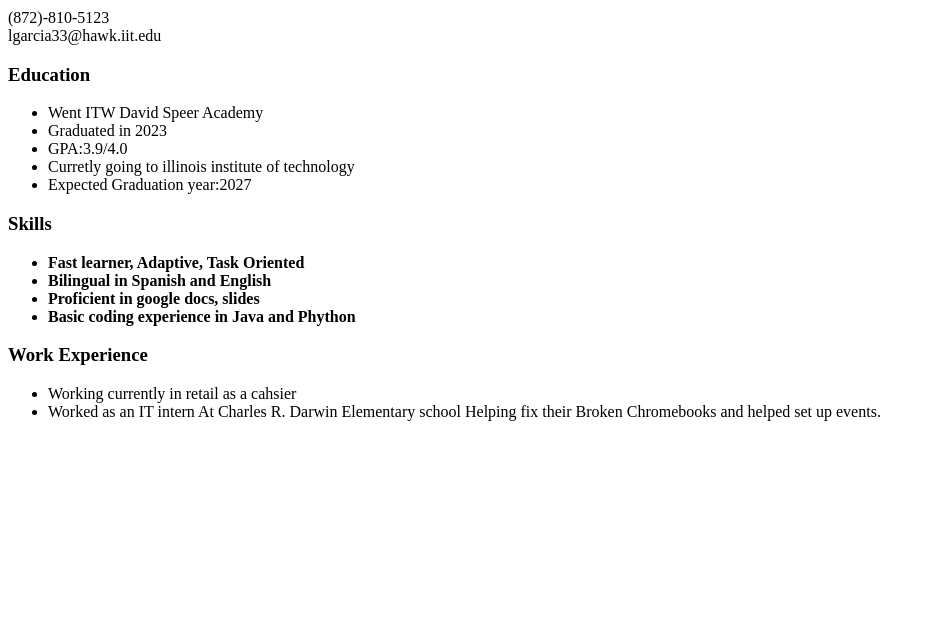
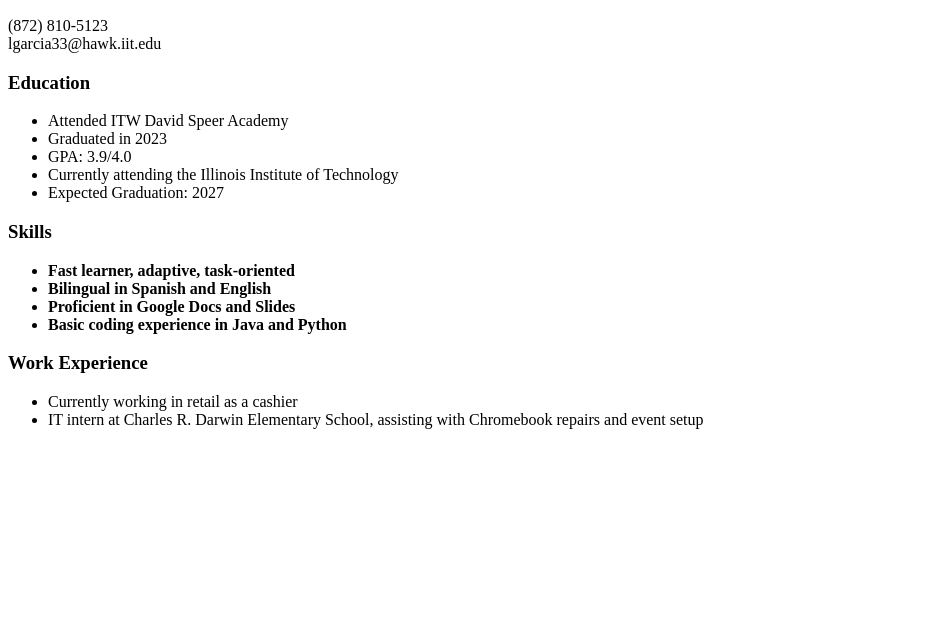
Before and after one commit to lgarcia296/Project_1, a plain HTML site: page Resume.html in a window 1280 px wide. Shown: the part 180-800 px from the top of the page, without its empty margins (0-932 px from the left). Drawn offline with Linux system fonts and the light colour scheme.

Commit message:
Update Resume.html

```diff
--- a/Resume.html
+++ b/Resume.html
@@ -8,10 +8,10 @@
 <body>
   <header>
     <nav>
-      </ul>
+      <ul>
         <li><a href="index.html" title="Introduction">Introduction</a></li>
         <li><a href="Resume.html" title="Resume">Resume</a></li>
-		<li><a href="Anime.html" title="Favorite Anime">Favorite Anime </a></li>
+        <li><a href="Anime.html" title="Favorite Anime">Favorite Anime</a></li>
       </ul>
     </nav>
   </header>
@@ -21,38 +21,39 @@
 
     <div>
       <h2>Leonel Garcia</h2>
-
-		<div><label>(872)-810-5123</label></div>
+      <div><label>(872) 810-5123</label></div>
       <div><label>lgarcia33@hawk.iit.edu</label></div>
     </div>
 
     <div>
       <h3>Education</h3>
       <ul>
-		  <li>Went ITW David Speer Academy</li>
+        <li>Attended ITW David Speer Academy</li>
         <li>Graduated in 2023</li>
-          <li>GPA:3.9/4.0</li>
-          <li>Curretly going to illinois institute of technology</li>
-		  <li>Expected Graduation year:2027</li>
+        <li>GPA: 3.9/4.0</li>
+        <li>Currently attending the Illinois Institute of Technology</li>
+        <li>Expected Graduation: 2027</li>
       </ul>
     </div>
 
     <div>
       <h3>Skills</h3>
       <ul>
-          <li><strong>Fast learner, Adaptive, Task Oriented</strong></li>
+        <li><strong>Fast learner, adaptive, task-oriented</strong></li>
         <li><strong>Bilingual in Spanish and English</strong></li>
-          <li><strong>Proficient in google docs, slides</strong></li>
-		  <li><strong>Basic coding experience in Java and Phython</strong></li>
+        <li><strong>Proficient in Google Docs and Slides</strong></li>
+        <li><strong>Basic coding experience in Java and Python</strong></li>
       </ul>
     </div>
 
     <div>
       <h3>Work Experience</h3>
       <ul>
-          <li>Working currently in retail as a cahsier</li>
-          <li>Worked as an IT intern At Charles R. Darwin Elementary school Helping fix their Broken Chromebooks and helped set up events.</li>
+        <li>Currently working in retail as a cashier</li>
+        <li>IT intern at Charles R. Darwin Elementary School, assisting with Chromebook repairs and event setup</li>
       </ul>
     </div>
+
   </main>
 </body>
+</html>
```
Lines whose indentation alone changed are shown as unchanged.
